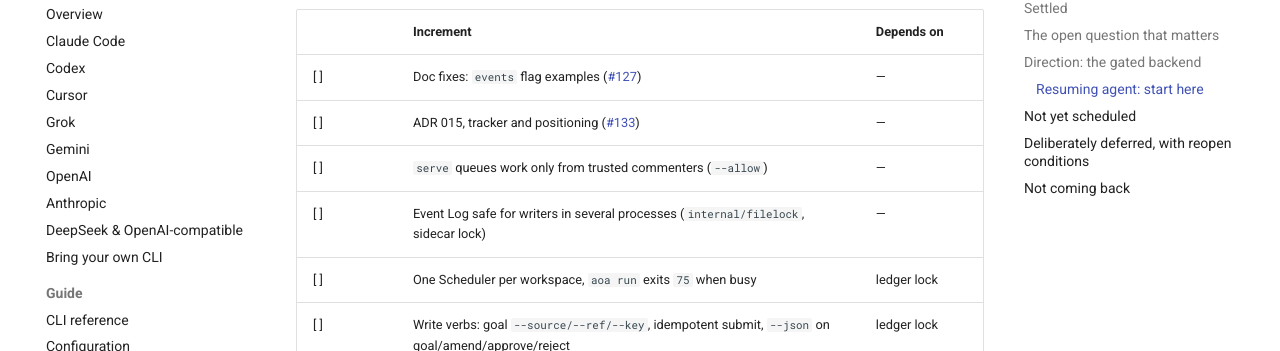
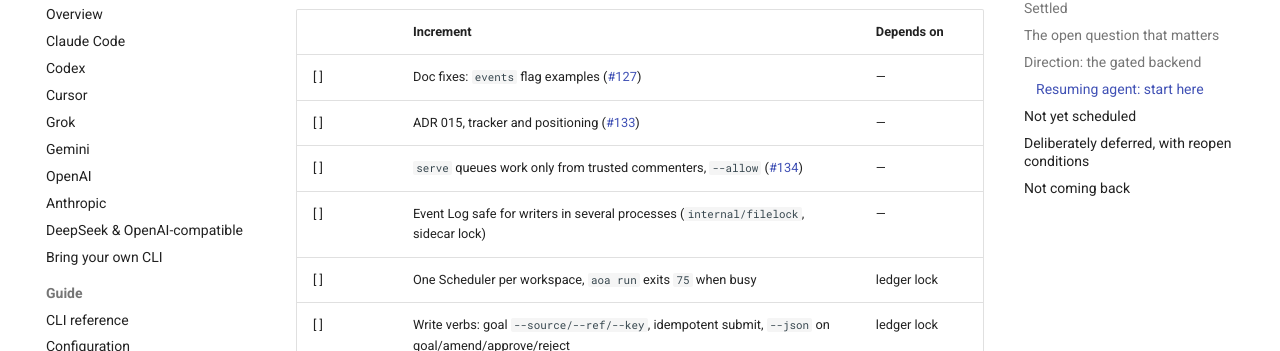
Before and after one commit to bharadwaj6/ageOfAgents, an MkDocs documentation site: the page built from docs/design/roadmap.md, in a window 1280 px wide and 900 px high, scrolled down 1492 px. Shown: the part 100-451 px from the top of the window. Built offline with MkDocs 1.6.1 and Material for MkDocs 9.7.7, drawn with Linux system fonts in a browser that asks for light colours; comment, search, counter and statistics services are not loaded.

Commit message:
docs: link the webhook allowlist PR from the tracker
Co-Authored-By: Claude Opus 5 <noreply@anthropic.com>

```diff
--- a/docs/design/roadmap.md
+++ b/docs/design/roadmap.md
@@ -57,7 +57,7 @@ allowlist, cross-process ledger lock) in review.
 |---|---|---|
 | [ ] | Doc fixes: `events` flag examples ([#127](https://github.com/bharadwaj6/ageOfAgents/pull/127)) | — |
 | [ ] | ADR 015, tracker and positioning ([#133](https://github.com/bharadwaj6/ageOfAgents/pull/133)) | — |
-| [ ] | `serve` queues work only from trusted commenters (`--allow`) | — |
+| [ ] | `serve` queues work only from trusted commenters, `--allow` ([#134](https://github.com/bharadwaj6/ageOfAgents/pull/134)) | — |
 | [ ] | Event Log safe for writers in several processes (`internal/filelock`, sidecar lock) | — |
 | [ ] | One Scheduler per workspace, `aoa run` exits `75` when busy | ledger lock |
 | [ ] | Write verbs: goal `--source/--ref/--key`, idempotent submit, `--json` on goal/amend/approve/reject | ledger lock |
```
